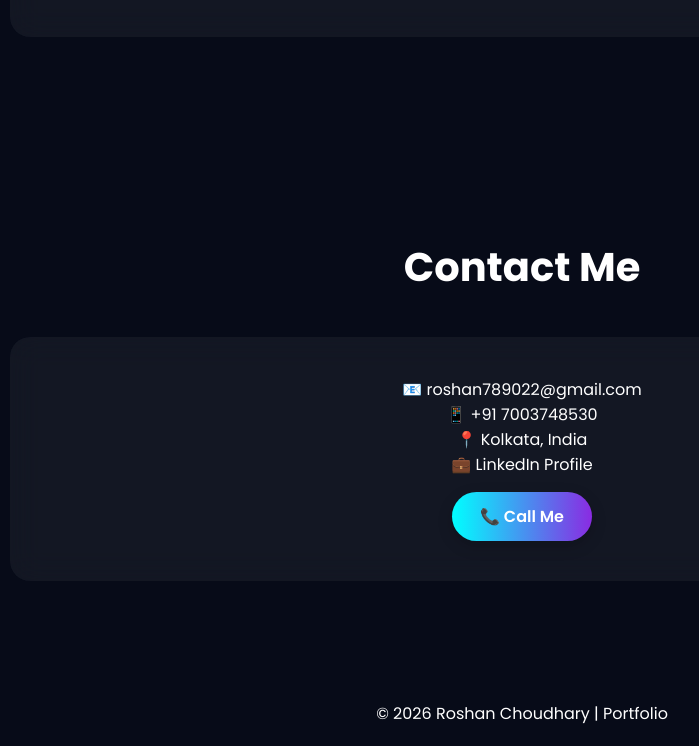
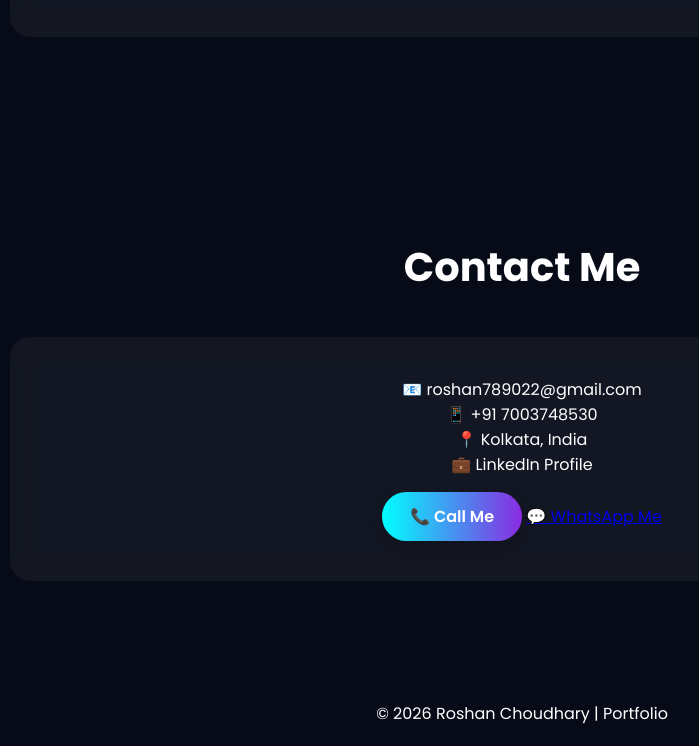
Before and after one commit to Roshan-1995/Roshan-Portfolio, a plain HTML site: page index.html in a window 1280 px wide. Shown: the part 4699-5445 px from the top of the page, without its empty margins (118-817 px from the left). Drawn offline with Linux system fonts and the light colour scheme.

Commit message:
Update index.html

```diff
--- a/index.html
+++ b/index.html
@@ -288,27 +288,32 @@ Recognized for exceptional analytical skills, attention to detail, leadership ca
     <div class="glass contact">
 
         <p>📧 roshan789022@gmail.com</p>
-
         <p>📱 +91 7003748530</p>
-
         <p>📍 Kolkata, India</p>
 
         <p>
             <a href="https://in.linkedin.com/in/roshan-choudhary-3a18b7211"
                target="_blank"
                class="normal-link">
-               💼 LinkedIn Profile
+                💼 LinkedIn Profile
             </a>
         </p>
 
-        <a href="tel:+917003748530" class="call-btn">
-            📞 Call Me
-        </a>
+        <div class="contact-buttons">
+            <a href="tel:+917003748530" class="call-btn">
+                📞 Call Me
+            </a>
+
+            <a href="https://wa.me/917003748530"
+               target="_blank"
+               class="whatsapp-btn">
+                💬 WhatsApp Me
+            </a>
+        </div>
 
     </div>
 
 </section>
-
 
 <!-- BLOG 1 -->
 
```
